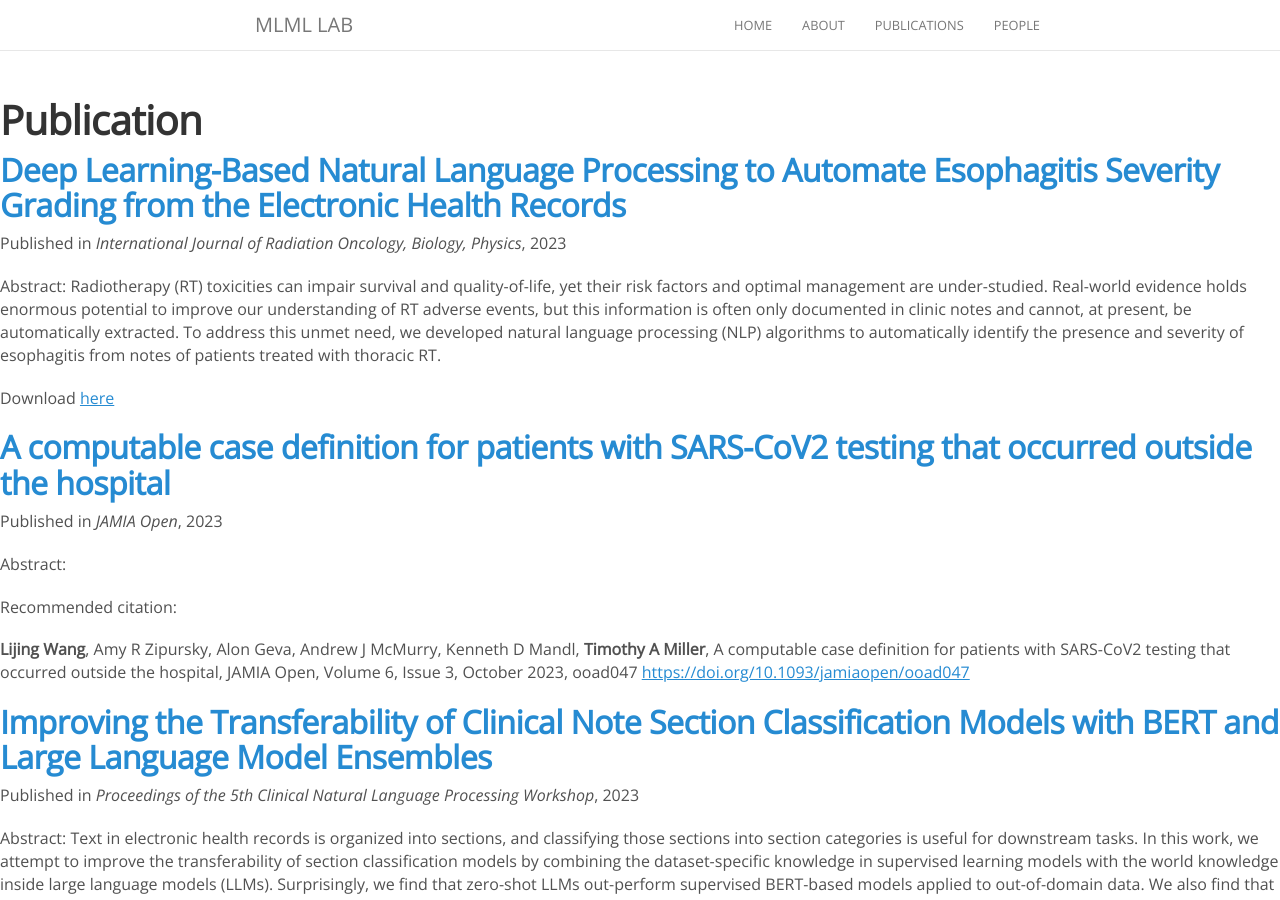
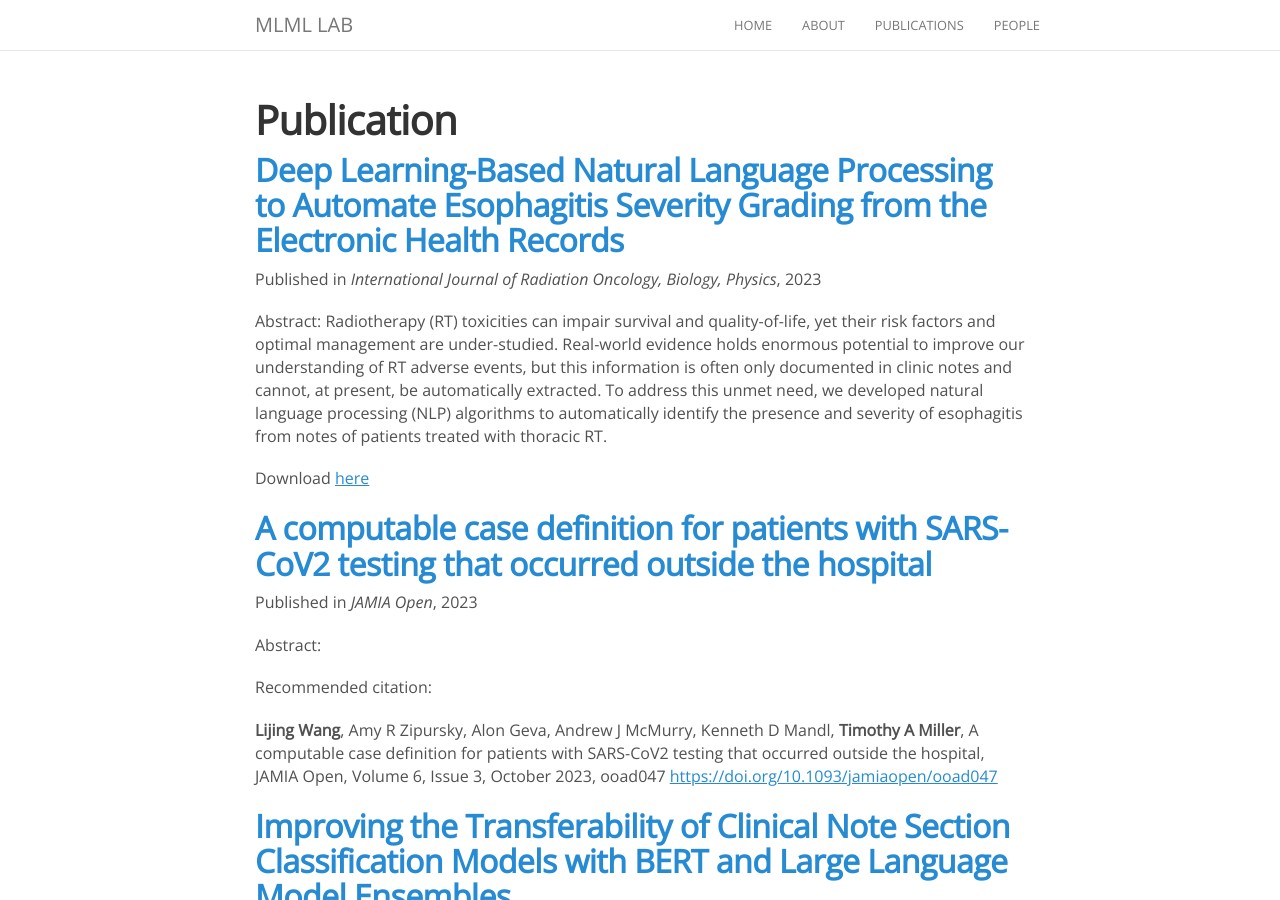
Before and after one commit to KordingLab/KordingLab.github.io, a Jekyll site: the page built from publications.md, in a window 1280 px wide and 900 px high. Built offline with Jekyll 4.4.1, drawn with Linux system fonts in a browser that asks for light colours; nearby versions of some CDN libraries; comment, search, counter and statistics services are not loaded.

Commit message:
Fix: set max-width of publications sections

```diff
--- a/_layouts/archive.html
+++ b/_layouts/archive.html
@@ -14,7 +14,7 @@ layout: default
 
 <div id="main" role="main">
 
-  <div class="archive">
+  <div class="archive container content page">
     {% unless page.header.overlay_color or page.header.overlay_image %}
       <h1 class="page__title">{{ page.title }}</h1>
     {% endunless %}
```
